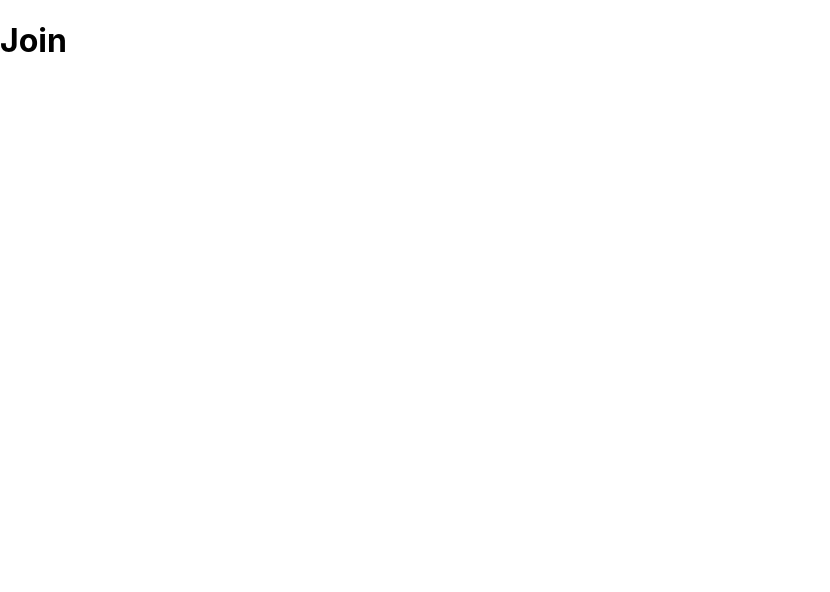
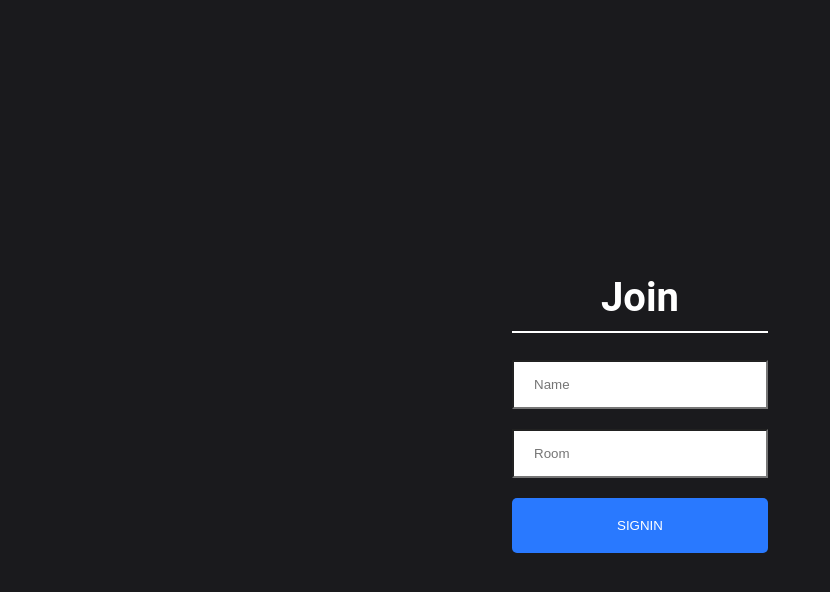
Before and after one commit to Dbibek/ChatterBox, a React (Create React App) app in the folder client/: page / in a window 1280 px wide. Shown: the top 592 px of the page, without its empty margins (0-830 px from the left). Built offline with nearby package versions, Linux system fonts and the light colour scheme.

Commit message:
chat room page created

```diff
--- a/client/src/App.js
+++ b/client/src/App.js
@@ -1,15 +1,15 @@
 import React from 'react';
 import {BrowserRouter as Router ,Route} from 'react-router-dom'
 
-import Join from './components/Join'
-import chat from './components/Chat'
+import Join from './components/Join/Join'
+import Chat from './components/Chat/Chat'
 import './App.css';
 
 function App() {
   return (
     <Router>
       <Route path="/" exact component ={Join}/>
-      <Route path="/chat"  component ={chat}/>
+      <Route path="/chat"  component ={Chat}/>
     </Router>
   );
 }
--- a/client/src/components/Chat.js
+++ b/client/src/components/Chat/Chat.js
@@ -1,6 +1,6 @@
 import React from 'react'
 
-function chat() {
+function Chat() {
   return (
     <div>
       <h1>Chat</h1>
@@ -8,4 +8,4 @@
   )
 }
 
-export default chat
+export default Chat
--- a/client/src/components/Join.js
+++ /dev/null
@@ -1,11 +0,0 @@
-import React from 'react'
-
-function Join() {
-  return (
-    <div>
-      <h1>Join</h1>
-    </div>
-  )
-}
-
-export default Join
--- /dev/null
+++ b/client/src/components/Join/Join.css
@@ -0,0 +1,71 @@
+html, body {
+  font-family: 'Roboto', sans-serif;
+  padding: 0;
+  margin: 0;
+}
+
+#root {
+  height: 100vh;
+}
+
+* {
+  box-sizing: border-box;
+}
+
+.joinOuterContainer {
+  display: flex;
+  justify-content: center;
+  text-align: center;
+  height: 100vh;
+  align-items: center;
+  background-color: #1A1A1D;
+}
+
+.joinInnerContainer {
+  width: 20%;
+}
+
+.joinInput {
+  border-radius: 0;
+  padding: 15px 20px;
+  width: 100%;
+}
+
+.heading {
+  color: white;
+  font-size: 2.5em;
+  padding-bottom: 10px;
+  border-bottom: 2px solid white;
+}
+
+.button {
+    color: #fff !important;
+    text-transform: uppercase;
+    text-decoration: none;
+    background: #2979FF;
+    padding: 20px;
+    border-radius: 5px;
+    display: inline-block;
+    border: none;
+    width: 100%;
+}
+
+.mt-20 {
+  margin-top: 20px;
+}
+
+@media (min-width: 320px) and (max-width: 480px) {
+  .joinOuterContainer {
+    height: 100%;
+  }
+
+  .joinInnerContainer {
+    width: 90%;
+  }
+
+
+}
+
+button:focus {
+  outline: 0;
+}
--- /dev/null
+++ b/client/src/components/Join/Join.js
@@ -0,0 +1,23 @@
+import React,{useState} from 'react'
+import {Link} from 'react-router-dom'
+import  "./Join.css"
+
+const Join=()=> {
+  const [name,setName]=useState('')
+  const [room,setRoom]=useState('')
+  return (
+    <div className='joinOuterContainer'>
+      <div className='joinInnerContainer'>
+        <h1 className='heading'>Join</h1>
+        <div><input placeholder="Name" className="joinInput" type="text" onChange={(e)=>setName(e.target.value)} /></div>
+        <div><input placeholder='Room' className='joinInput mt-20' type="text" onChange={(e)=>setRoom(e.target.value)} /></div>
+      <Link onClick={e=>(!name || !room) ? e.preventDefault():null} to={`/chat?name=${name}&${room}`}>
+      <button className="button mt-20" type="submit">SignIn</button>
+      </Link>
+      </div>
+
+    </div>
+  )
+}
+
+export default Join
```
Also changed, not shown: client/src/components/Chat/Chat.css (added), 1 other file (tests, documents, lock files or other folders).
